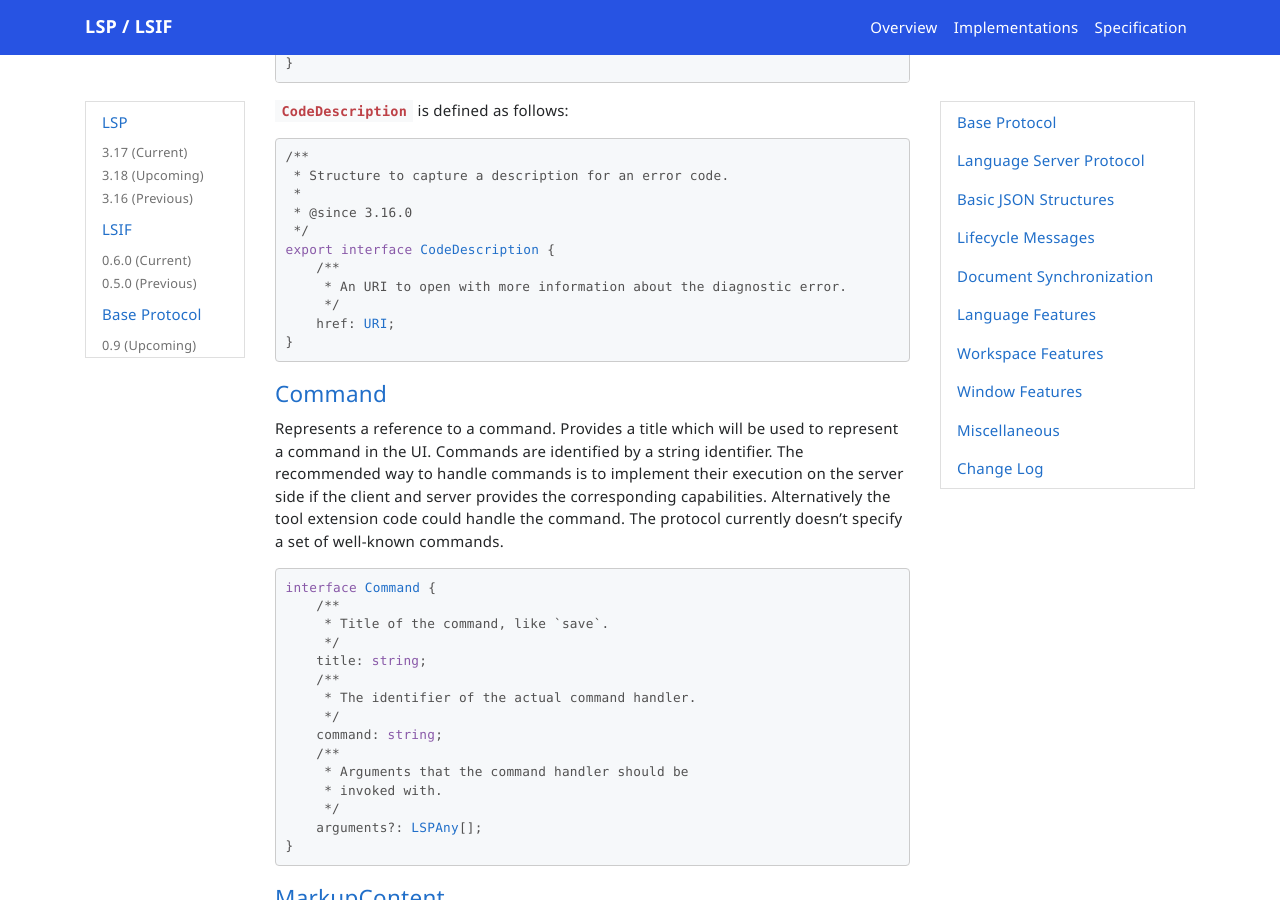
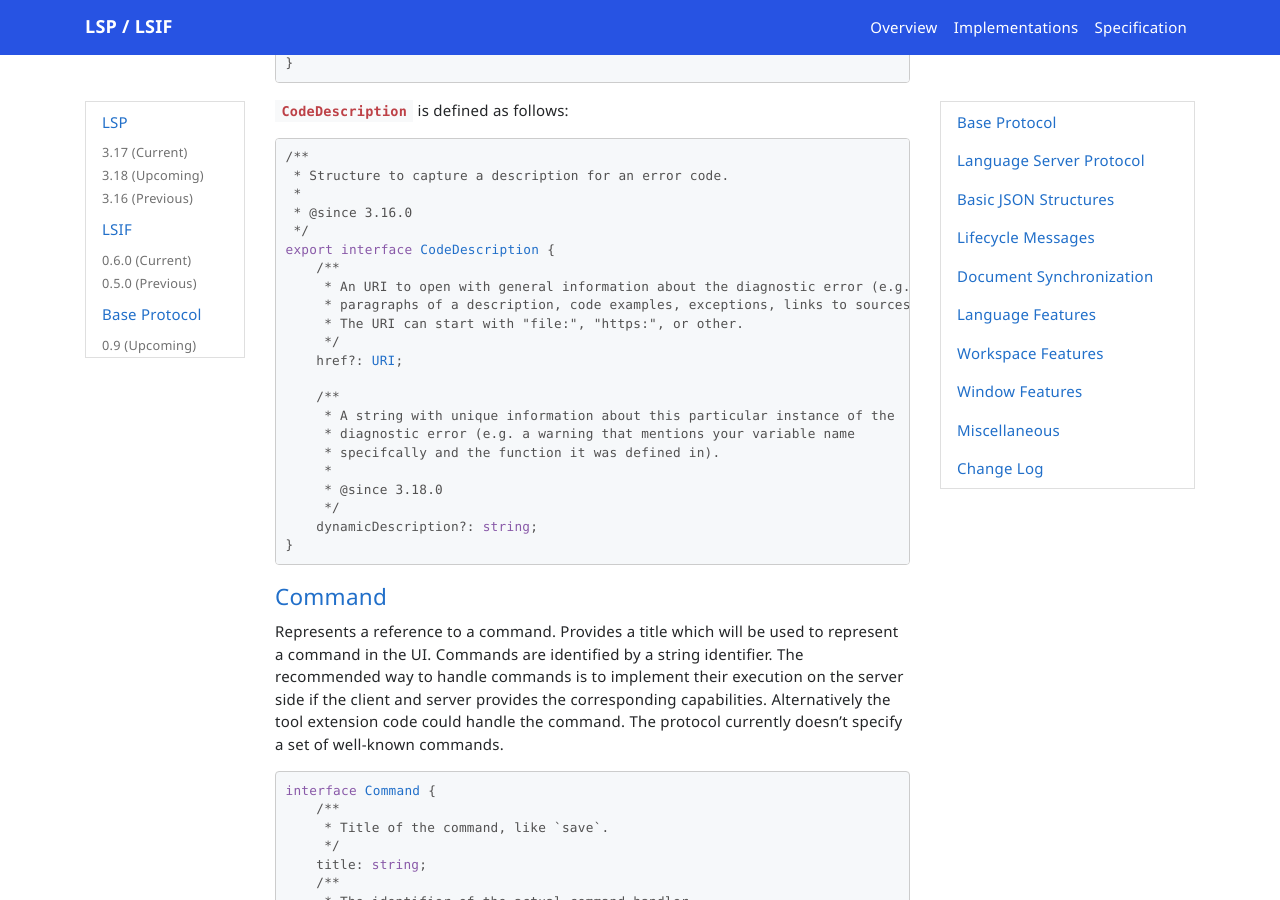
Before and after one commit to microsoft/language-server-protocol, a Jekyll site: the page built from _specifications/lsp/3.18/specification.md, in a window 1280 px wide and 900 px high, scrolled down 26059 px. Built offline with Jekyll 4.4.1, drawn with Linux system fonts in a browser that asks for light colours; nearby versions of some CDN libraries; emoji names are drawn with the system emoji font; comment, search, counter and statistics services are not loaded; some of the changed text lies outside the part shown.

Commit message:
add diagnostic dynamic long description

````diff
--- a/_specifications/lsp/3.18/types/diagnostic.md
+++ b/_specifications/lsp/3.18/types/diagnostic.md
@@ -151,8 +151,19 @@ export interface DiagnosticRelatedInformation {
  */
 export interface CodeDescription {
 	/**
-	 * An URI to open with more information about the diagnostic error.
+	 * An URI to open with general information about the diagnostic error (e.g.
+	 * paragraphs of a description, code examples, exceptions, links to sources).
+	 * The URI can start with "file:", "https:", or other.
 	 */
-	href: URI;
+	href?: URI;
+
+	/**
+	 * A string with unique information about this particular instance of the
+	 * diagnostic error (e.g. a warning that mentions your variable name
+	 * specifcally and the function it was defined in).
+	 *
+	 * @since 3.18.0
+	 */
+	dynamicDescription?: string;
 }
 ```
````
